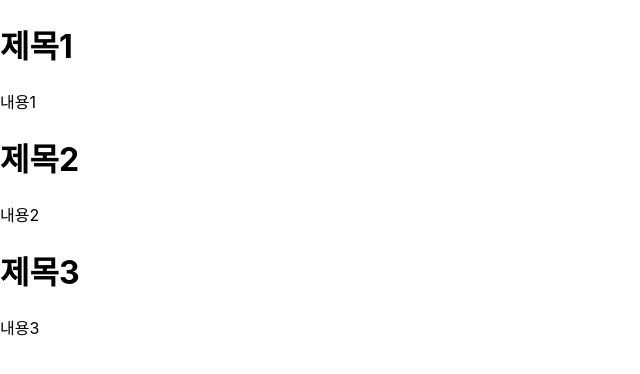
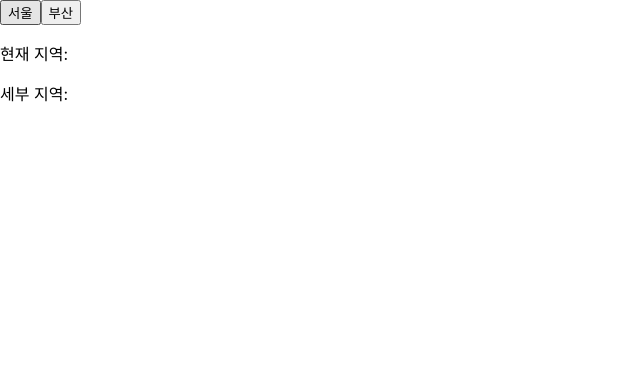
Before and after one commit to Suhyxn/ReactLiveStudy, a React (Create React App) app: page / in a window 1280 px wide. Shown: the top 374 px of the page, without its empty margins (0-640 px from the left). Built offline with nearby package versions, Linux system fonts and the light colour scheme.

Commit message:
React 지역 구분 useEffect 활용하기

```diff
--- a/src/App.js
+++ b/src/App.js
@@ -1,11 +1,9 @@
-import Board from './components/Board'
+import Loading from './components/Loading'
 
 function App() {
   return (
-    <div>
-      <Board category='영화'/>
-      <Board category='드라마'/>
-      <Board category='예능'/>
+    <div className='App'>
+      <Loading />
     </div>
   );
 }
--- /dev/null
+++ b/src/components/Loading.js
@@ -0,0 +1,40 @@
+import React, { useEffect, useState } from 'react'
+
+function Loading() {
+  const [isLoaded, setIsLoaded] = useState(false)
+  const [loc, setLoc] = useState()
+  const [subLoc, setSubLoc] = useState([])
+
+  useEffect(() => {
+    // 컴포넌트가 렌더링 될 때 실행될 함수
+    // 데이터 갖고 오기 요청 보내고, 데이터가 오면 inLoaded = true
+    setTimeout(() => {setIsLoaded(true)}, 3000)
+  }, [])
+
+  // 로딩이 완료로 변하면, ~~가 실행되도록
+  useEffect(() => {
+    //업데이트가 될 때 실행할 함수 + 처음 컴포넌트가 렌더링 될 때도 실행된다
+    if (loc === '서울') {
+      setSubLoc(['서초', '강남'])
+    } else if (loc === '부산') {
+      setSubLoc(['해운대', '수영'])
+    }
+  }, [loc])
+
+  return (
+    <div>
+      {isLoaded ?
+      <>
+        <button onClick={() => setLoc('서울')}>서울</button>
+        <button onClick={() => setLoc('부산')}>부산</button>
+        <p>현재 지역: {loc}</p>
+        <p>세부 지역: {subLoc}</p>
+      </>
+      : <>
+      </>
+      }
+    </div>
+  )
+}
+
+export default Loading
```
Also changed, not shown: src/components/Prc.js (added, +22 -0 lines).
